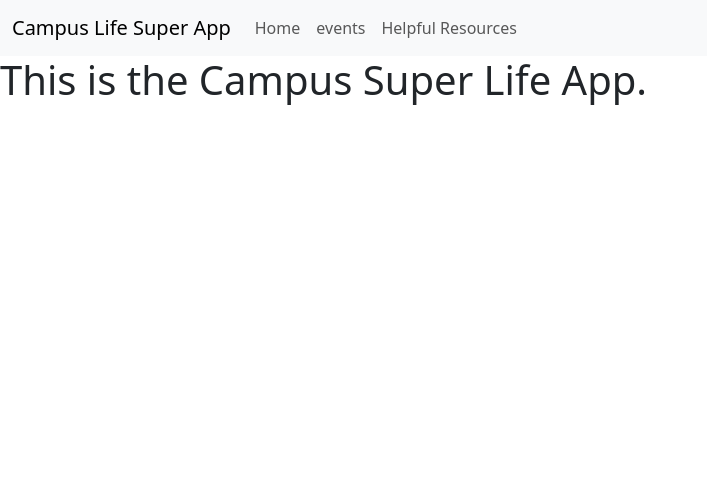
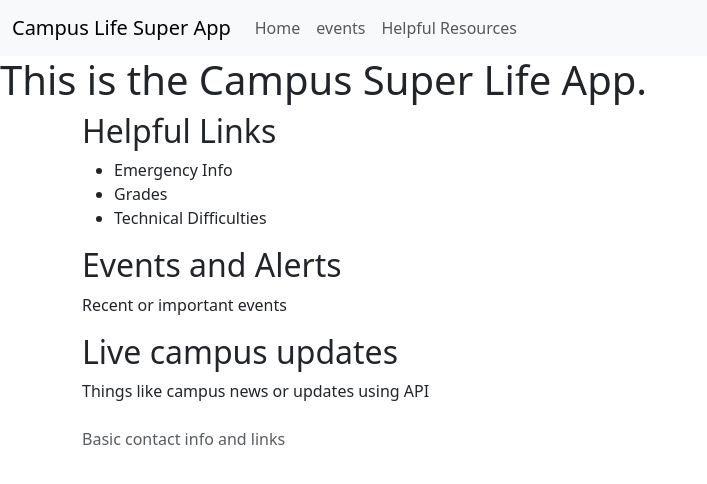
Before and after one commit to FreddieAlvarez/campus-life-super-app, a plain HTML site: page index.html in a window 1280 px wide. Shown: the whole page, without its empty margins (0-707 px from the left). Drawn offline with nearby package versions, Linux system fonts and the light colour scheme.

Commit message:
Nonfunctional page content

```diff
--- a/index.html
+++ b/index.html
@@ -34,6 +34,31 @@
     </nav>
     <h1>This is the Campus Super Life App.</h1>
 
+    <main class = "container">
+        <section>
+            <h2>Helpful Links</h2>
+            <ul>
+                <li>Emergency Info</li>
+                <li>Grades</li>
+                <li>Technical Difficulties</li>
+            </ul>
+        </section>
+
+        <section>
+            <h2>Events and Alerts</h2>
+            <p>Recent or important events</p>
+        </section>
+
+        <section>
+            <h2>Live campus updates</h2>
+            <p>Things like campus news or updates using API</p>
+        </section>
+    </main>
+
+    <footer class = "container mt-4 mb-3 text-muted">
+        <p>Basic contact info and links</p>
+    </footer>
+
     <script src="https://cdn.jsdelivr.net/npm/bootstrap@5.3.8/dist/js/bootstrap.bundle.min.js" integrity="sha384-FKyoEForCGlyvwx9Hj09JcYn3nv7wiPVlz7YYwJrWVcXK/BmnVDxM+D2scQbITxI" crossorigin="anonymous"></script>
     <script src="js/script.js" defer></script>
 </body>
```
Also changed, not shown: events.html (+26 -0 lines), resources.html (+21 -0 lines).
